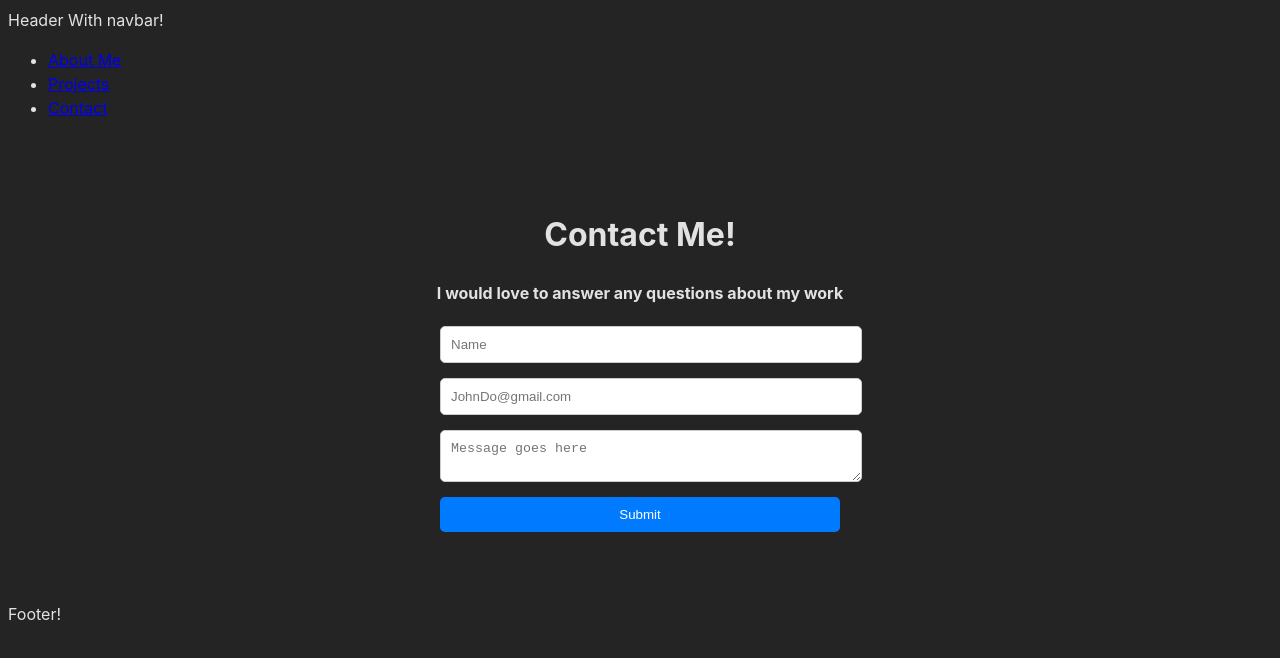
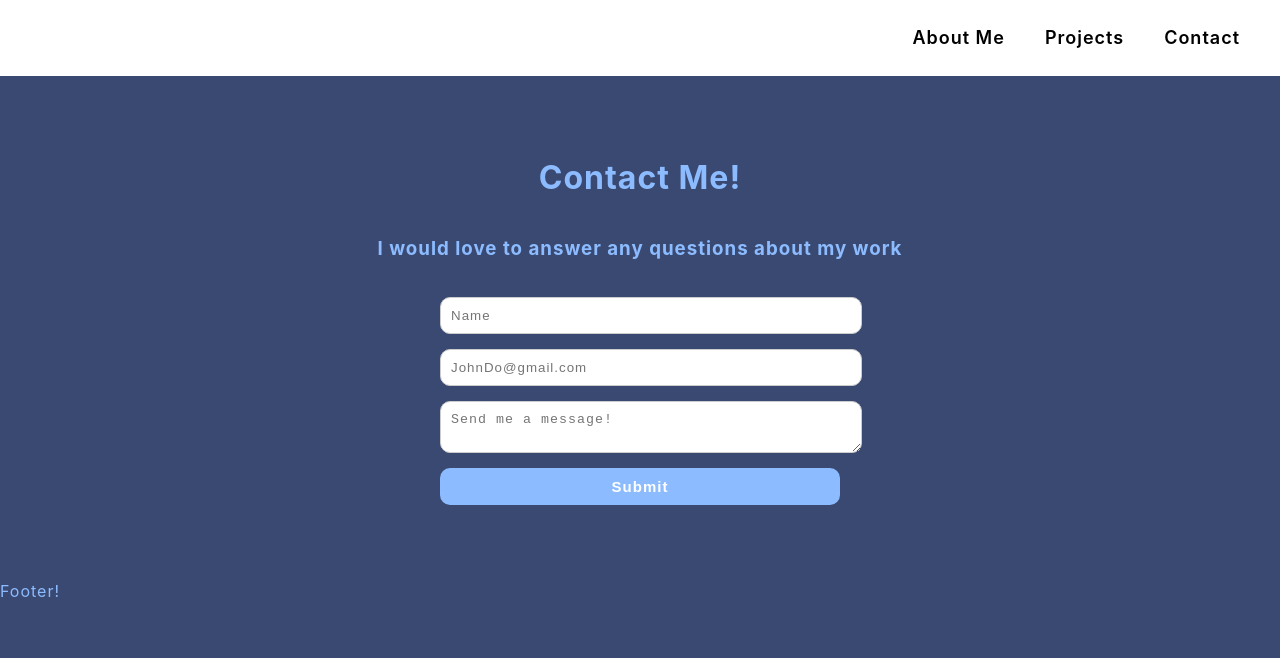
Before and after one commit to Lopez-Jordan/ReactPortfolioProject, a React (Vite) app in the folder React-Portfolio-Project/: page /Contact in a window 1280 px wide. Shown: the top 658 px of the page. Built offline with nearby package versions, Linux system fonts and the light colour scheme.

Commit message:
updated styling

```diff
--- a/React-Portfolio-Project/src/Header.jsx
+++ b/React-Portfolio-Project/src/Header.jsx
@@ -3,9 +3,6 @@ import Navbar from './components/Navbar';
 export default function Header(){
     return (
         <>
-            <div>
-                Header With navbar!
-            </div>
             <Navbar/>
         </>
     );
--- a/React-Portfolio-Project/src/assets/App.css
+++ /dev/null
@@ -1 +0,0 @@
-/* Header and footer Styles go here */
--- a/React-Portfolio-Project/src/assets/index.css
+++ b/React-Portfolio-Project/src/assets/index.css
@@ -1,18 +1,11 @@
+*{
+  margin: 0;
+  padding: 0;
+  letter-spacing: 1px;
+}
 :root {
   font-family: Inter, system-ui, Avenir, Helvetica, Arial, sans-serif;
-  line-height: 1.5;
-  font-weight: 400;
-
-  color-scheme: light dark;
-  color: rgba(255, 255, 255, 0.87);
-  background-color: #242424;
-
-  font-synthesis: none;
-  text-rendering: optimizeLegibility;
-  -webkit-font-smoothing: antialiased;
-  -moz-osx-font-smoothing: grayscale;
-  -webkit-text-size-adjust: 100%;
+  line-height: 2;
+  color: #8CBCFF;
+  background-color: #3A4972;
 }
-/* body{
-
-} */
--- a/React-Portfolio-Project/src/components/Navbar.jsx
+++ b/React-Portfolio-Project/src/components/Navbar.jsx
@@ -1,27 +1,41 @@
-// At the top of this file, we are bringing in two more dependencies from react-router-dom.
-// import { Link, useLocation } from 'react-router-dom';
-
-import { Link} from 'react-router-dom';
+import { Link } from 'react-router-dom';
 
 function Navbar() {
+  const navStyle = {
+    display: 'flex',
+    justifyContent: 'end',
+    backgroundColor: 'white',
+    listStyle: 'none',
+    padding: '20px'
+  };
+
+  const linkStyle = {
+    textDecoration: 'none',
+    color: 'black',
+    fontWeight: '600',
+    padding: '20px 20px',
+    fontSize: '18px'
+
+  };
+
   return (
-    <ul>
+    <div  style={navStyle}>
         <li>
-        <Link to="/">
+          <Link to="/" style={linkStyle}>
             About Me
           </Link>
         </li>
         <li>
-        <Link to="/Projects">
+          <Link to="/Projects" style={linkStyle}>
             Projects
           </Link>
         </li>
         <li>
-        <Link to="/Contact">
+          <Link to="/Contact" style={linkStyle}>
             Contact
           </Link>
         </li>
-    </ul>
+    </div>
   );
 }
 
--- a/React-Portfolio-Project/src/pages/Contact.jsx
+++ b/React-Portfolio-Project/src/pages/Contact.jsx
@@ -17,23 +17,26 @@ export default function Contact() {
     padding: '10px',
     marginBottom: '15px',
     border: '1px solid #ccc',
-    borderRadius: '5px',
+    borderRadius: '10px',
     width: '100%',
   };
 
-  const buttonStyles = {
+  const buttonStyle = {
     padding: '10px 20px',
-    backgroundColor: '#007bff',
+    backgroundColor: '#8CBCFF',
     color: 'white',
     border: 'none',
-    borderRadius: '5px',
+    borderRadius: '10px',
     cursor: 'pointer',
+    fontWeight: '900',
+    fontSize: '15px',
+    textAlign: 'center'
   };
 
   return (
     <div style={{ textAlign: 'center', margin: '50px auto', padding: '20px' }}>
       <h1>Contact Me!</h1>
-      <h4>I would love to answer any questions about my work</h4>
+      <h3 style={{marginTop: '20px', marginBottom: '30px'}}>I would love to answer any questions about my work</h3>
       <form
         style={{ display: 'flex', flexDirection: 'column', maxWidth: '400px', margin: '0 auto' }}
         onSubmit={handleFormSubmit}
@@ -59,9 +62,9 @@ export default function Contact() {
           value={message}
           name="message"
           onChange={(e) => setMessage(e.target.value)}
-          placeholder="Message goes here"
+          placeholder="Send me a message!"
         />
-        <button style={buttonStyles} type="submit">
+        <button style={buttonStyle} type="submit">
           Submit
         </button>
       </form>
```
Lines whose indentation alone changed are shown as unchanged.
